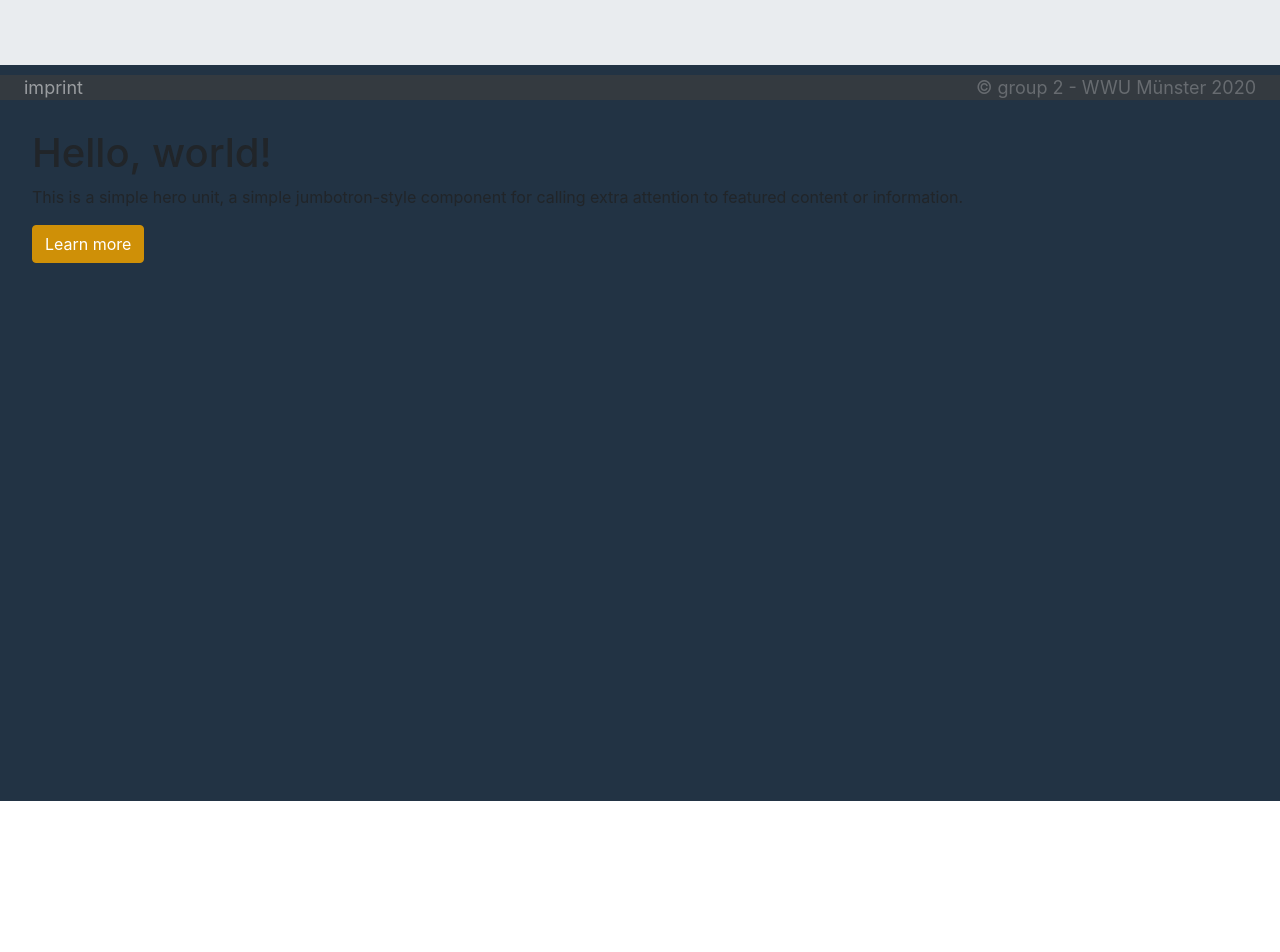
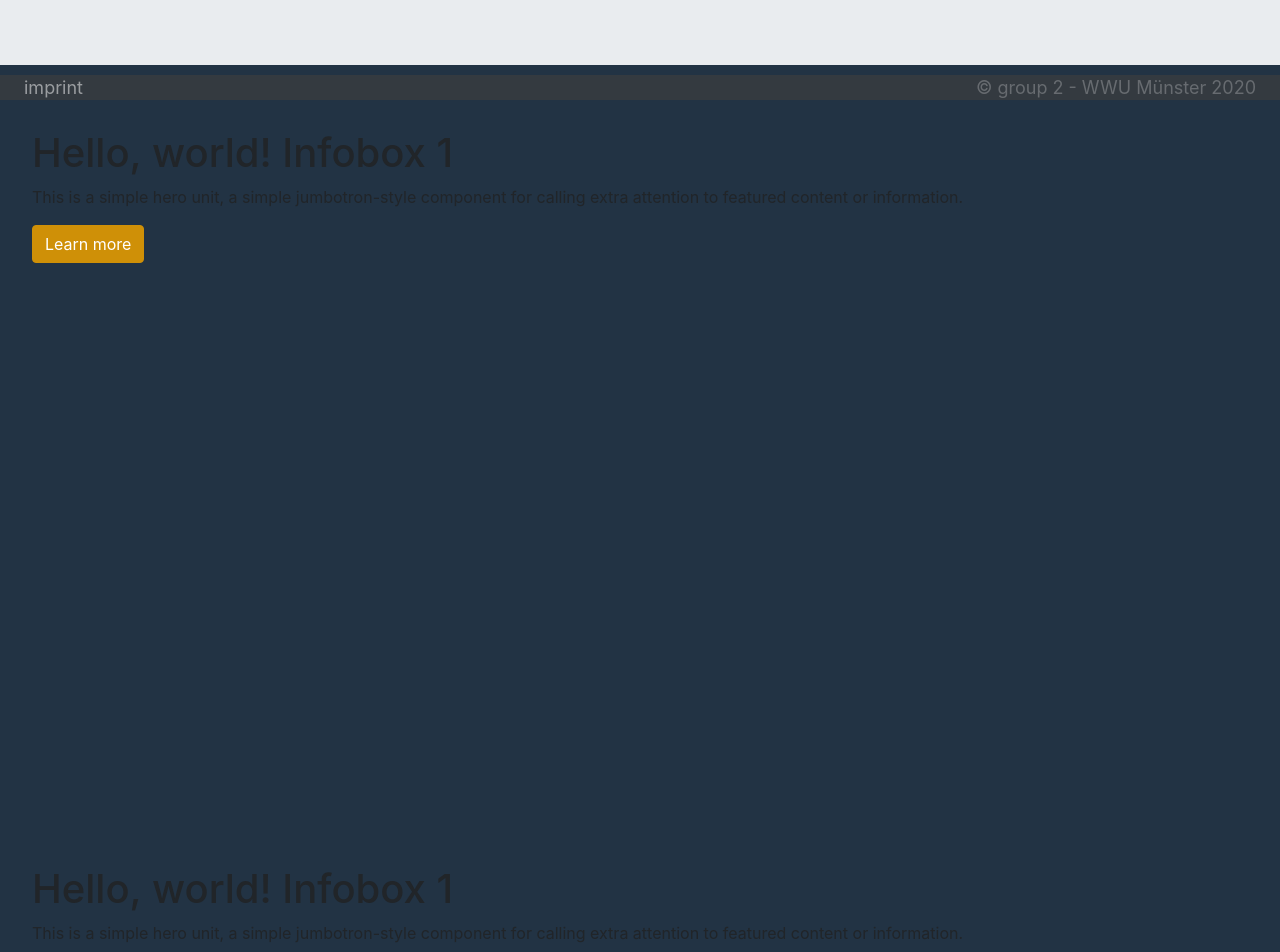
Before and after one commit to LukasBaecker/FoodWaste, a React (Create React App) app: page / in a window 1280 px wide. Shown: the part 700-1652 px from the top of the page. Before the commit the page ends 1501 px from the top, so only its background shows below. Built offline with nearby package versions, Linux system fonts and the light colour scheme; the HTML template or start-up script is replaced by a standard one.

Commit message:
small changes

```diff
--- a/src/App.jsx
+++ b/src/App.jsx
@@ -25,6 +25,7 @@ const App = () => {
           <Route exact path="/">
             <Home />
             <Infobox />
+            <Infobox />
           </Route>
           <Route exact path="/map" component={Map} />
         </Switch>
--- a/src/components/Infobox.jsx
+++ b/src/components/Infobox.jsx
@@ -9,11 +9,11 @@ const Container = () => {
 
   return (
 
-    <div class="infoContainer"
+    <div className="infoContainer"
       style={{
         backgroundColor: '#223344'
     }}>
-        <h1>Hello, world!</h1>
+        <h1>Hello, world! Infobox 1 </h1>
         <p>
           This is a simple hero unit, a simple jumbotron-style component for calling
           extra attention to featured content or information.
@@ -21,9 +21,7 @@ const Container = () => {
         <p>
           <Button variant="primary">Learn more</Button>
         </p>
-
     </div>
-
 
   );
 };
--- a/src/components/Map.jsx
+++ b/src/components/Map.jsx
@@ -24,7 +24,7 @@ L.Icon.Default.mergeOptions({
     "https://cdnjs.cloudflare.com/ajax/libs/leaflet/1.0.0/images/marker-shadow.png",
 });
 import Button from "react-bootstrap/Button";
-const recyclingPoints = require('../../data/recycling_points_example.geojson');
+const recyclingPoints = require('../../data/recycling_points.geojson');
 
 const Leaflet = () => {
 
```
